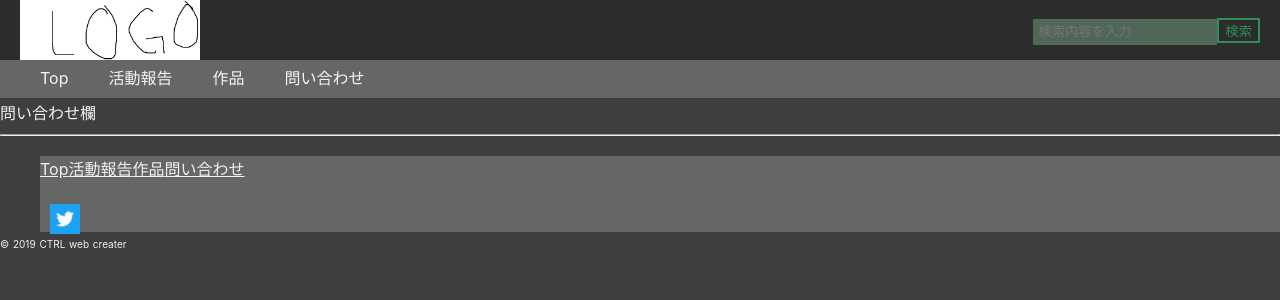
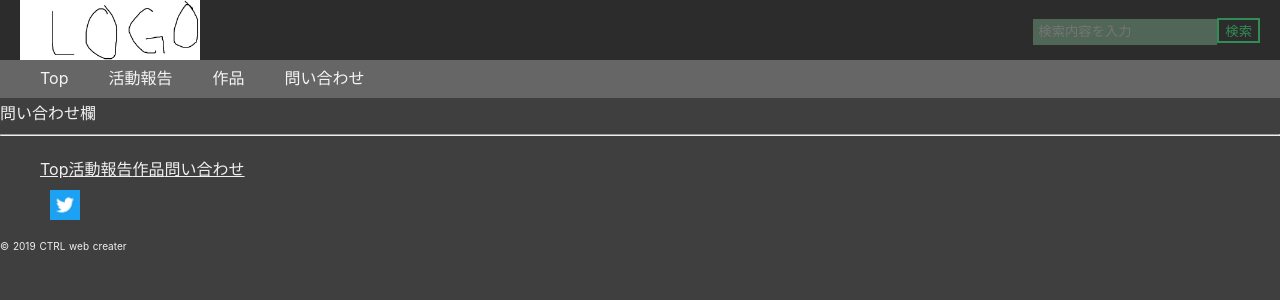
Before and after one commit to CTRL-Infrastructure-team/ctrl_public_webpage, a Nuxt app: page /inquiry in a window 1280 px wide. Shown: the top 300 px of the page. Built offline with nearby package versions, Linux system fonts and the light colour scheme.

Commit message:
フッターの微調整

```diff
--- a/client/components/footer.vue
+++ b/client/components/footer.vue
@@ -39,6 +39,11 @@ export default {
 
 .leftlink {
   margin-top: 20px;
+  list-style: none;
+}
+
+.rightlink {
+  list-style: none;
 }
 
 .copyright {
--- a/client/components/mainmenu.vue
+++ b/client/components/mainmenu.vue
@@ -22,7 +22,7 @@ export default {
   }
 };
 </script>
-<style lang="scss">
+<style lang="scss" scoped>
 li {
   list-style: none;
   background-color: #666;
```
